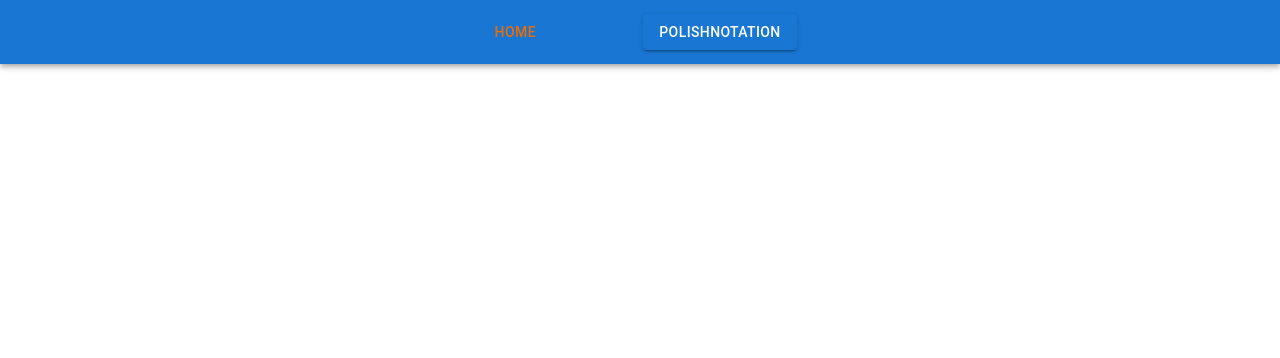
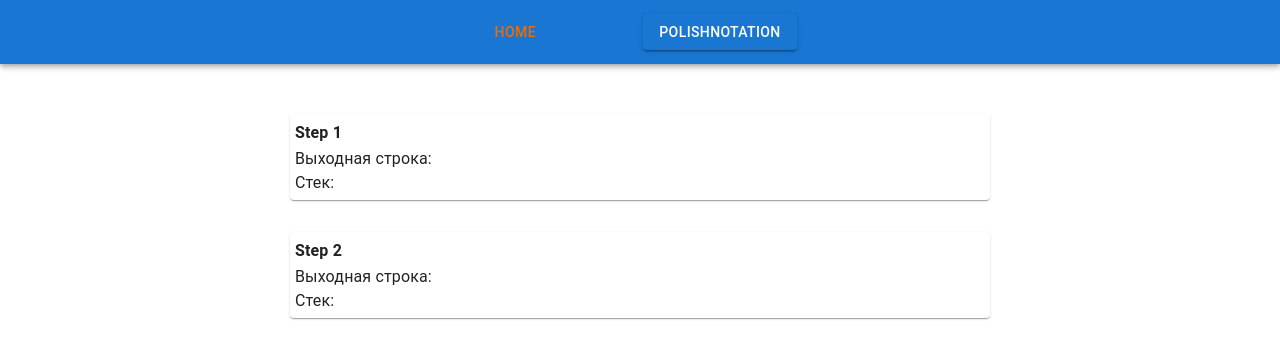
Before and after one commit to kantikYang/polish-notation-calc, a React (Vite) app: page /polishNotation in a window 1280 px wide. Shown: the top 358 px of the page. Built offline with nearby package versions, Linux system fonts and the light colour scheme.

Commit message:
feat: added convert steps

```diff
--- a/src/pages/PolishNotation/PolishNotationConvert.tsx
+++ b/src/pages/PolishNotation/PolishNotationConvert.tsx
@@ -1,4 +1,4 @@
-import { Paper } from '@mui/material';
+import { Box, Paper, Stack, Typography } from '@mui/material';
 import { useDispatch, useSelector } from 'react-redux';
 import { RootState } from '../../redux/store';
 import { polishNotation } from '../../utils/polishNotation';
@@ -6,14 +6,36 @@ import { polishNotation } from '../../utils/polishNotation';
 function PolishNotationConvert() {
   const dispatch = useDispatch();
   const mathExp = useSelector((state: RootState) => state.mathExpression.value);
-  const targetStr = polishNotation(mathExp).join(' ');
+  const allSteps = polishNotation(mathExp);
+
   return (
     <>
-      <div className="card">
-        <Paper>{targetStr}</Paper>
-
-        <Paper>{mathExp}</Paper>
-      </div>
+      <Box
+        sx={{
+          width: '700px',
+          margin: 'auto',
+          marginTop: '50px',
+          marginBottom: '50px',
+        }}
+      >
+        <Stack direction="column" spacing={4}>
+          {allSteps.map((el, i) => {
+            const res = el[0].join(' ') || ' ';
+            const stack = el[1].join(' ') || ' ';
+            return (
+              <>
+                <Paper sx={{ padding: '5px' }}>
+                  <Typography variant="subtitle1">
+                    <b>Step {i + 1}</b>
+                  </Typography>
+                  <Typography>Выходная строка: {res}</Typography>
+                  <Typography>Стек: {stack}</Typography>
+                </Paper>
+              </>
+            );
+          })}
+        </Stack>
+      </Box>
     </>
   );
 }
--- a/src/utils/polishNotation.ts
+++ b/src/utils/polishNotation.ts
@@ -1,3 +1,5 @@
+import { setRef } from '@mui/material';
+
 export let mainOperations = new Set(['÷', '×', '−', '+']);
 
 interface typeOfWeight {
@@ -12,27 +14,17 @@ const opWeight: typeOfWeight = {
   '(': 1,
 };
 
-const checkWeight = (arr: string[], targ: string) => {
-  for (let i = 0; i < arr.length; i++) {
-    if (opWeight[targ] >= opWeight[arr[i]]) {
-      return false;
-    }
-  }
-};
-
-export const polishNotation = (matshStr: string): string[] => {
+export const polishNotation = (matshStr: string): string[][][] => {
   const stack = [];
   const res = [];
 
-  const curStr = matshStr.split(' ');
+  const allSteps = [];
+  const curStr = matshStr.trim().split(' ');
 
   for (let i = 0; i < curStr.length; i++) {
     if (Number(curStr[i]) === Number(curStr[i])) {
       res.push(curStr[i]);
     } else if (mainOperations.has(curStr[i])) {
-      // if (stack.length === 0 || checkWeight(stack, curStr[i])) {
-      //   stack.push(curStr[i]);
-      // } else {
       while (
         stack.length > 0 &&
         opWeight[stack[stack.length - 1]] >= opWeight[curStr[i]]
@@ -50,10 +42,15 @@ export const polishNotation = (matshStr: string): string[] => {
       }
       stack.pop();
     }
+
+    allSteps.push([[...res], [...stack]]);
   }
 
   while (stack.length > 0) {
     res.push(stack.pop()!);
   }
-  return res;
+
+  allSteps.push([[...res], [...stack]]);
+
+  return allSteps;
 };
```
